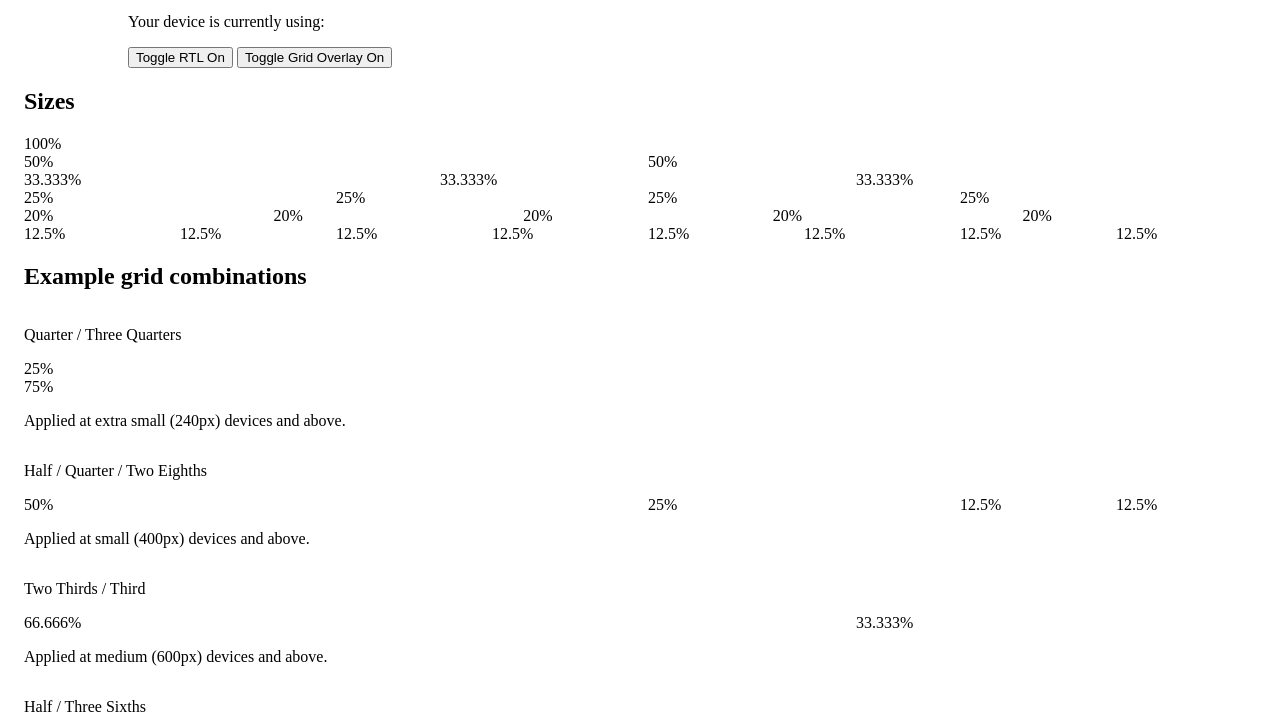
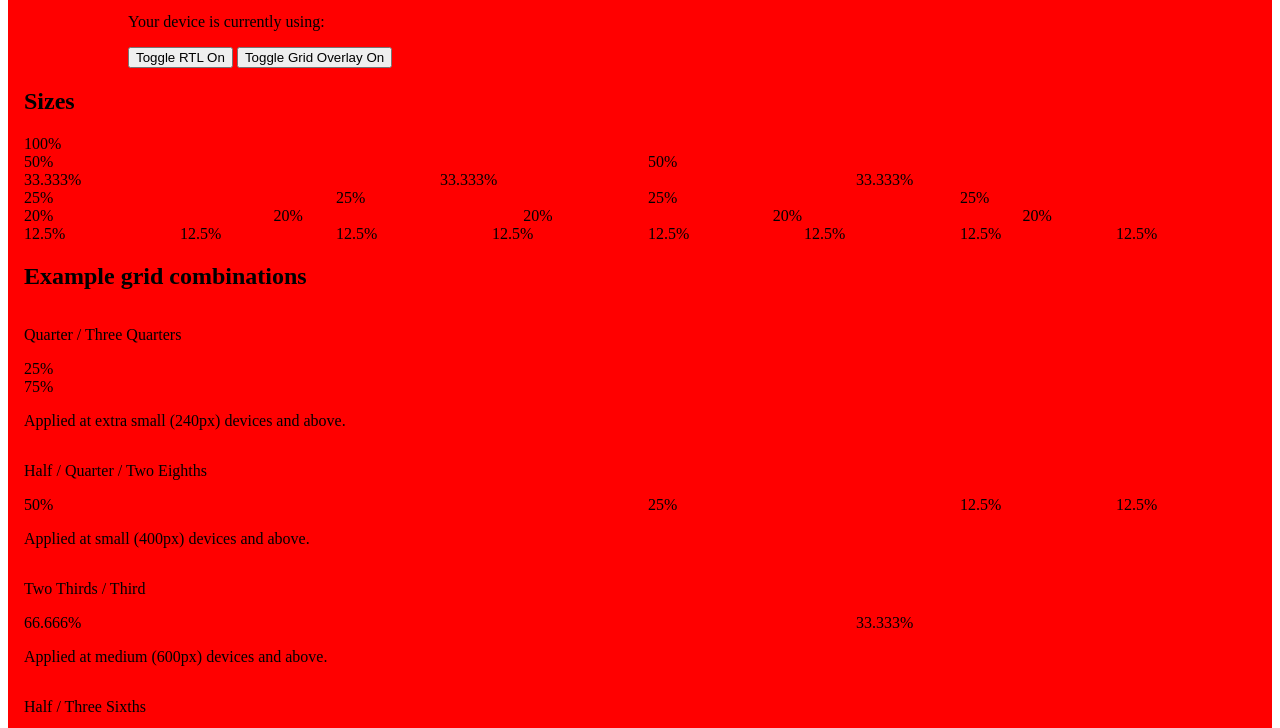
Before and after one commit to davecunninghambbc/Gel-Grid, a website: page index.html in a window 1280 px wide. Shown: the part 204-932 px from the top of the page. Drawn offline with Linux system fonts and the light colour scheme.

Commit message:
Added Bitesize css

```diff
--- /dev/null
+++ b/assets/css/bitesize.css
@@ -0,0 +1,7 @@
+/* autoprefixer: off */
+/**
+     * Grid containing element
+     */
+.gel-wrap {
+  background:red;
+}
--- a/index.html
+++ b/index.html
@@ -17,6 +17,7 @@
 
     <script src="https://cdnjs.cloudflare.com/ajax/libs/modernizr/2.8.3/modernizr.min.js"></script>
      <link rel="stylesheet" href="assets/css/gel-demo-base.css" />
+     <link rel="stylesheet" href="assets/css/bitesize.css" />
 </head>
 <body>
 <!-- GEL Demos Header -->
```
